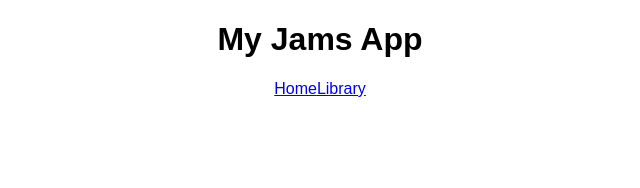
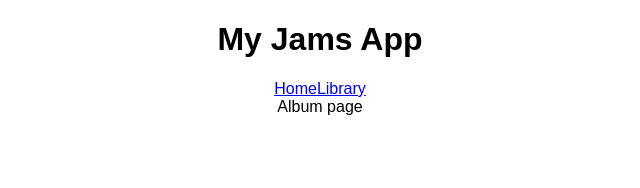
Before and after one commit to ivynguyen003/my-jams-app, a React (Create React App) app: page /album in a window 1280 px wide. Shown: the top 188 px of the page, without its empty margins (320-960 px from the left). Built offline with nearby package versions, Linux system fonts and the light colour scheme.

Commit message:
import and add route

```diff
--- a/src/App.js
+++ b/src/App.js
@@ -4,6 +4,8 @@ import logo from './logo.svg';
 import './App.css';
 import Landing from './components/Landing';
 import Library from './components/Library';
+import Album from './components/Album';
+
 
 class App extends Component {
   render() {
@@ -19,6 +21,7 @@ class App extends Component {
         <main>
           <Route exact path="/" component={Landing} />
           <Route path="/library" component={Library} />
+          <Route path="/album" component={Album} />
         </main>
       </div>
     );
```
